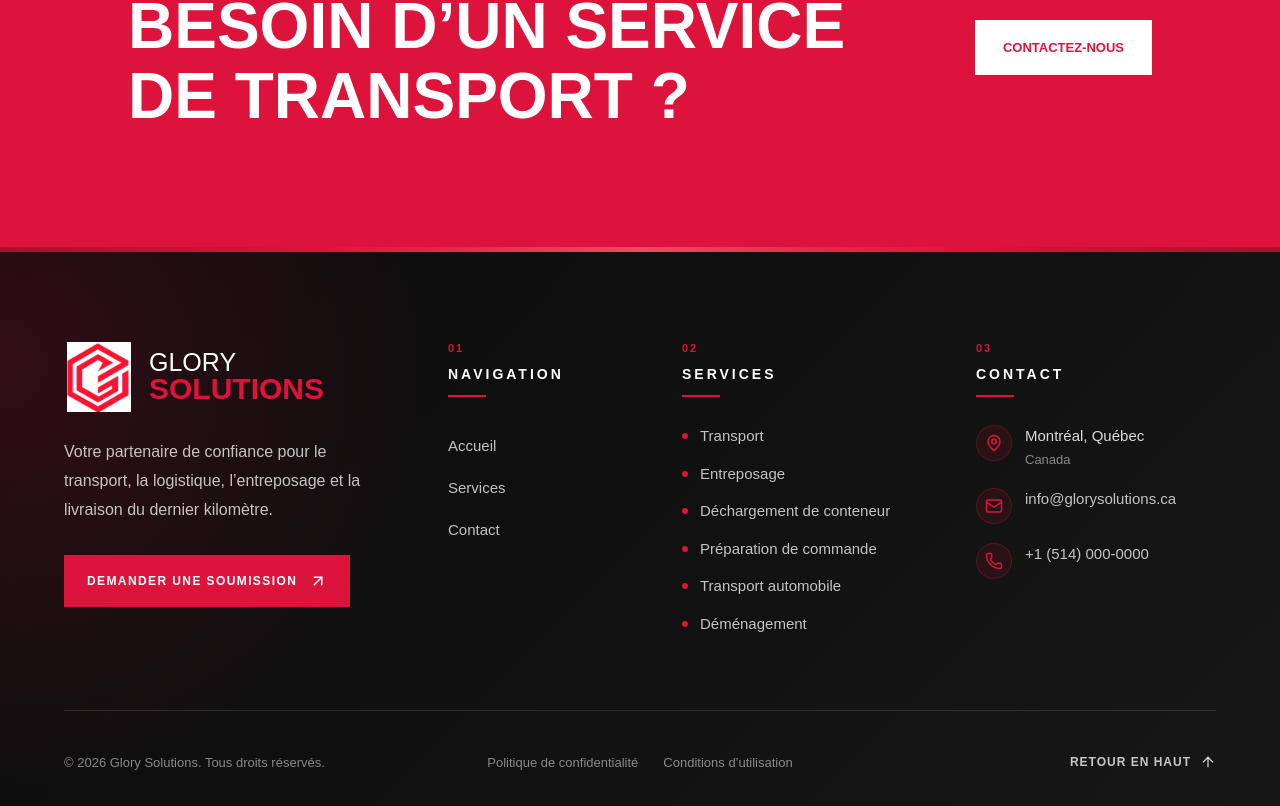
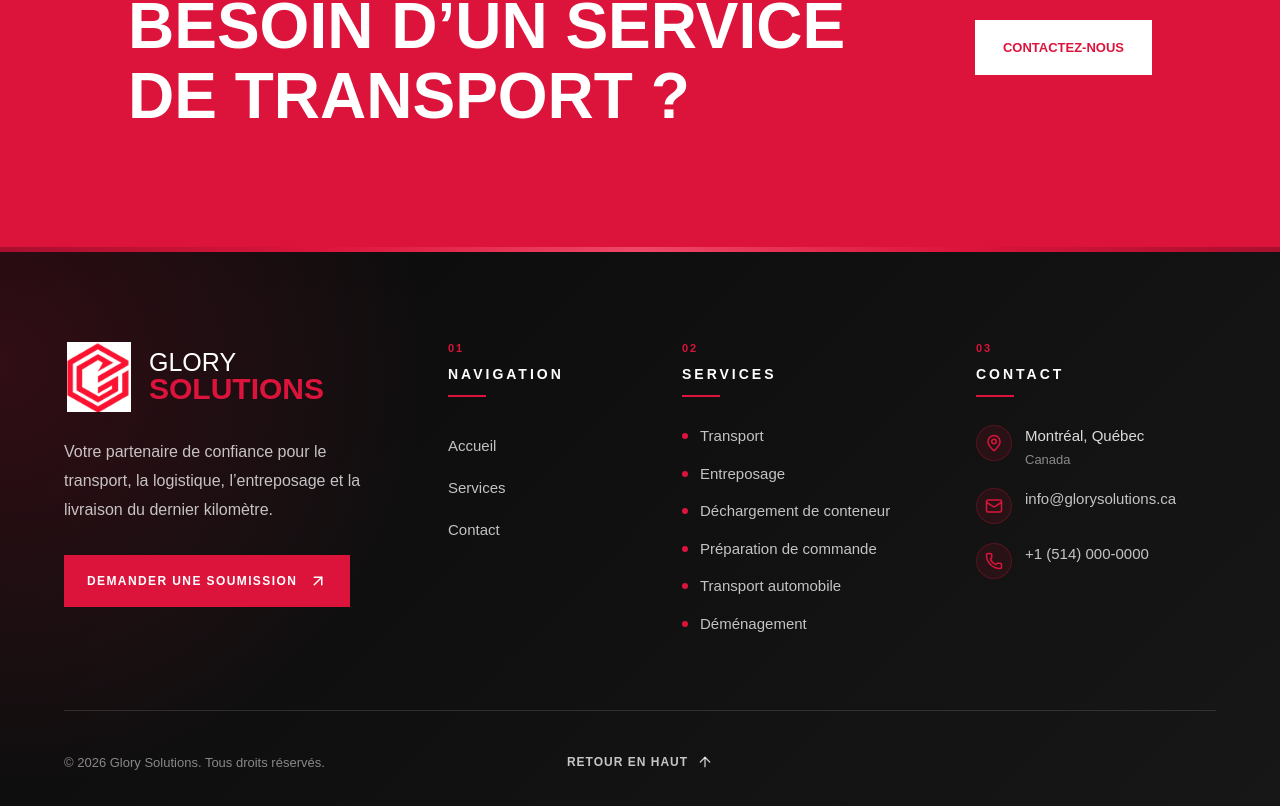
Before and after one commit to Firasxgharbii/transport, a Next.js app: page / in a window 1280 px wide. Shown: the part 1999-2805 px from the top of the page. Built offline with nearby package versions, Linux system fonts and the light colour scheme.

Commit message:
Mise à jour du site Glory Solutions

```diff
--- a/app/components/Footer.tsx
+++ b/app/components/Footer.tsx
@@ -193,15 +193,7 @@ export default function Footer() {
             © {year} Glory Solutions. Tous droits réservés.
           </p>
 
-          <div className="footer-legal">
-            <Link href="/politique-confidentialite">
-              Politique de confidentialité
-            </Link>
 
-            <Link href="/conditions-utilisation">
-              Conditions d’utilisation
-            </Link>
-          </div>
 
           <Link
             href="/#top"
```
